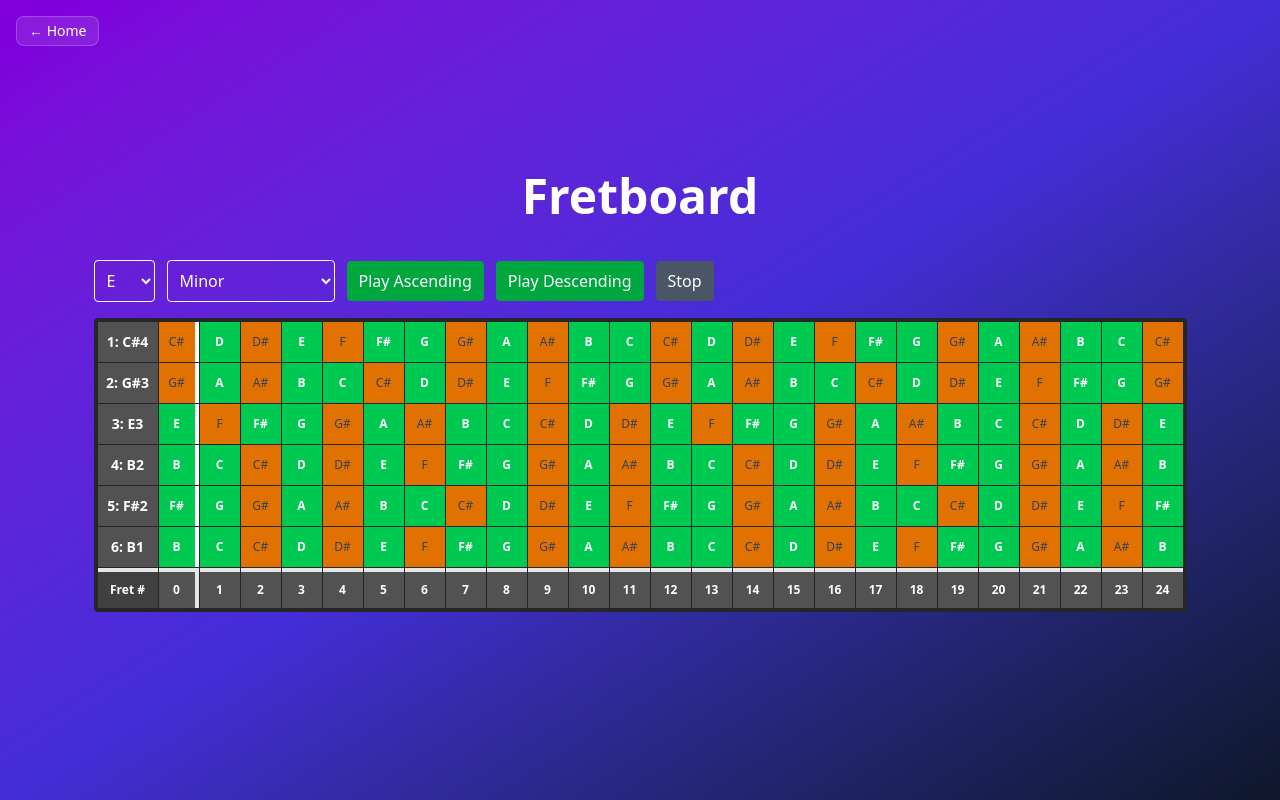
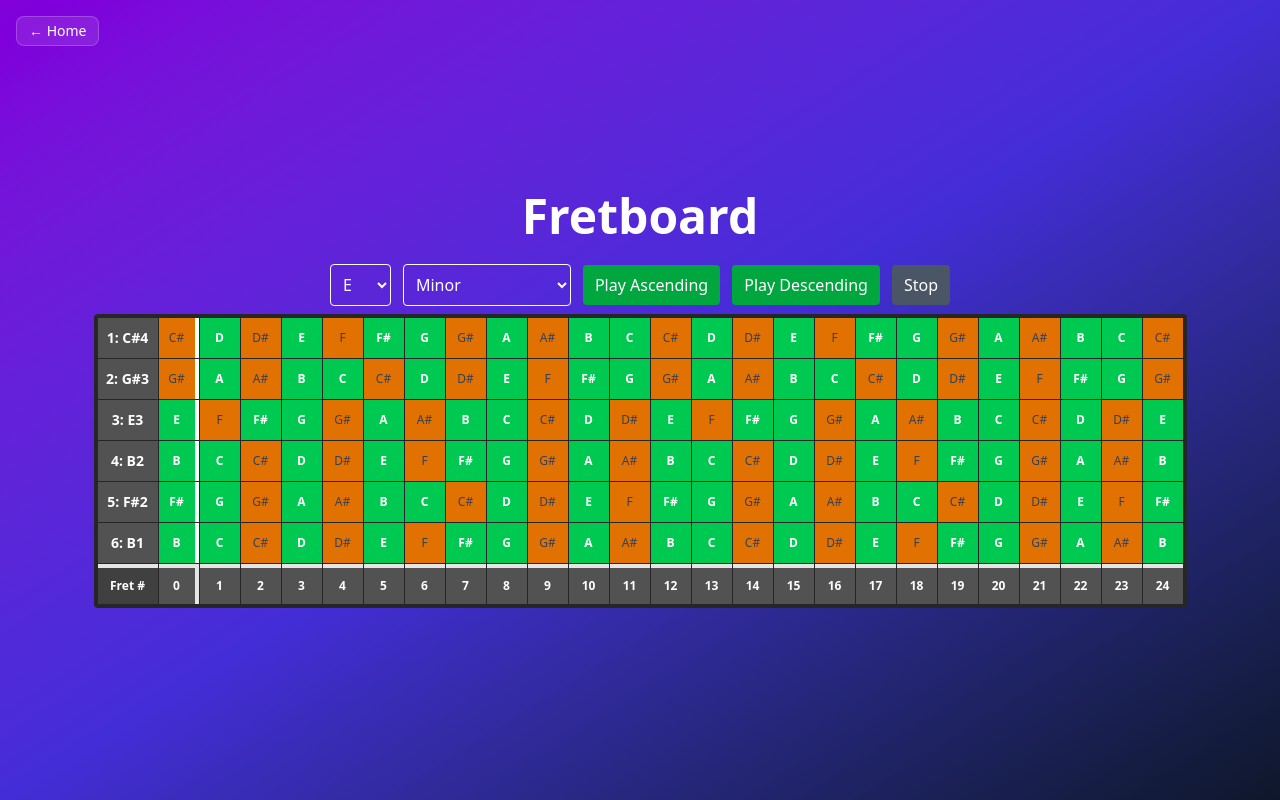
Before and after one commit to stesel/guitar-grok, a Next.js app: page /fretboard in a window 1280 px wide. Built offline with nearby package versions, Linux system fonts and the light colour scheme.

Commit message:
Center and scroll fretboard

```diff
--- a/app/fretboard/page.tsx
+++ b/app/fretboard/page.tsx
@@ -7,7 +7,7 @@ const Fretboard = dynamic(() => import("@/src/components/Fretboard"), {
 
 export default function FretboardPage() {
   return (
-    <main className="flex min-h-screen flex-col items-center justify-center bg-gradient-to-br from-purple-700 via-indigo-700 to-slate-900 p-4 text-white">
+    <main className="w-screen overflow-hidden flex min-h-screen flex-col items-center justify-center bg-gradient-to-br from-purple-700 via-indigo-700 to-slate-900 p-4 text-white">
       <Link
         href="/"
         className="absolute left-4 top-4 rounded-lg border border-white/20 bg-white/10 px-3 py-1 text-sm backdrop-blur transition-colors hover:bg-white/20"
@@ -17,7 +17,7 @@ export default function FretboardPage() {
       <h1 className="mb-6 text-center text-3xl font-bold md:text-5xl">
         Fretboard
       </h1>
-      <div className="w-auto">
+      <div className="px-4 w-screen">
         <Fretboard />
       </div>
     </main>
--- a/src/components/Fretboard.tsx
+++ b/src/components/Fretboard.tsx
@@ -178,8 +178,8 @@ export default function Fretboard() {
   }
 
   return (
-    <div className="p-4 space-y-4">
-      <div className="flex flex-wrap items-center gap-3">
+    <div className="w-full flex flex-col gap-2">
+      <div className="flex justify-center flex-wrap items-center gap-3">
         <select
           value={root}
           onChange={(e) => setRoot(e.target.value)}
@@ -223,6 +223,8 @@ export default function Fretboard() {
           Stop
         </button>
       </div>
+      {/* Centered scrollable fretboard */}
+      <div className="flex justify-center w-full">
         <div className="overflow-x-auto">
           <div
             className="grid gap-px bg-neutral-800 p-1 rounded"
@@ -286,5 +288,6 @@ export default function Fretboard() {
           </div>
         </div>
       </div>
+    </div>
   );
 }
```
Lines whose indentation alone changed are shown as unchanged.
